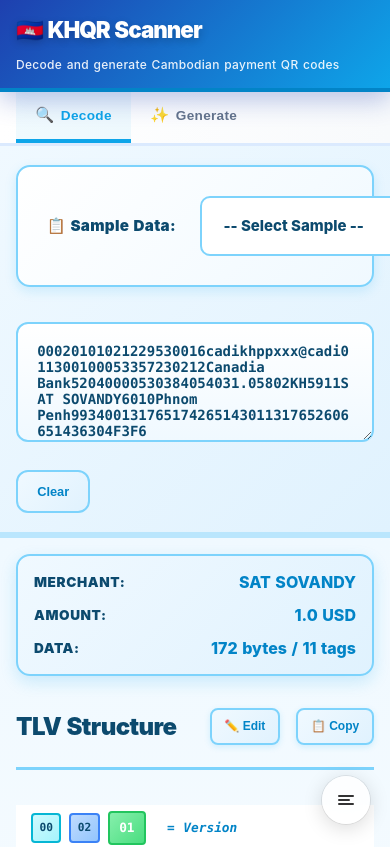
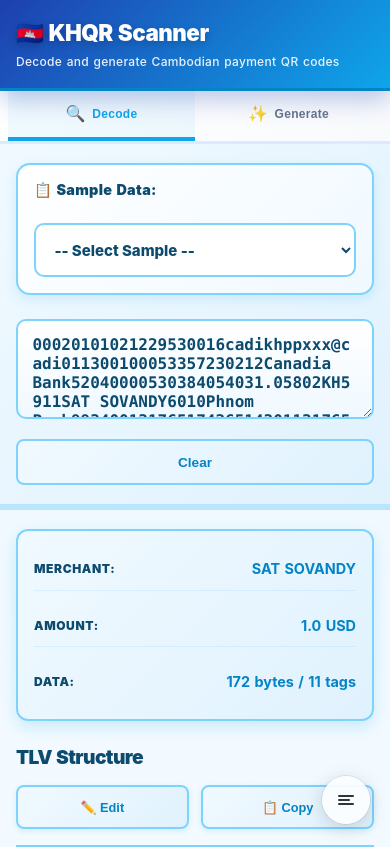
Before and after one commit to ousachea/App, a Nuxt app: page / in a window 390 px wide. Shown: the top 847 px of the page. Built offline with nearby package versions, Linux system fonts and the light colour scheme.

Commit message:
update qr mobile

```diff
--- a/pages/index.vue
+++ b/pages/index.vue
@@ -1300,6 +1300,7 @@
   background: rgba(14, 165, 233, 0.06);
 }
 
+
 .tab-icon {
   font-size: 1.1rem;
 }
@@ -2002,126 +2003,350 @@
   }
 }
 
+/* Mobile Responsive - Tablet and Below */
 @media (max-width: 768px) {
+  * {
+    touch-action: manipulation;
+  }
+
   .header {
-    padding: 1rem;
-  }
-
-  .header-top {
-    flex-direction: column;
-    gap: 0.8rem;
+    padding: 1.5rem 1.2rem;
+    border-bottom: 3px solid #0284c7;
   }
 
   .title {
-    font-size: 1.4rem;
+    font-size: 1.6rem;
+    font-weight: 900;
+    letter-spacing: -0.5px;
   }
 
   .subtitle {
-    font-size: 0.75rem;
+    font-size: 0.8rem;
+    margin-top: 0.4rem;
   }
 
   .tab-navigation {
-    padding: 0 1rem;
-    top: 5.5rem;
+    padding: 0 0.8rem;
+    gap: 0;
+    top: 5rem;
   }
 
   .tab-button {
-    padding: 0.9rem 1.2rem;
+    padding: 1rem 1rem;
     font-size: 0.85rem;
     gap: 0.4rem;
+    flex: 1;
+    justify-content: center;
   }
 
   .tab-icon {
-    font-size: 0.95rem;
+    font-size: 1rem;
   }
 
   .input-area {
-    padding: 1.2rem 1rem;
+    padding: 1.5rem 1.2rem;
+    gap: 1.2rem;
+  }
+
+  .sample-selector {
+    flex-direction: column;
+    padding: 1.2rem;
+    margin-bottom: 1.5rem;
+  }
+
+  .sample-label {
+    font-size: 0.9rem;
+    width: 100%;
+  }
+
+  .sample-select {
+    width: 100%;
+    padding: 0.9rem;
+    font-size: 15px;
+  }
+
+  .input-field {
+    height: 120px;
+    padding: 1rem;
+    font-size: 16px;
+    margin-bottom: 1rem;
+    border-radius: 10px;
+  }
+
+  .input-field::placeholder {
+    font-size: 14px;
+  }
+
+  .action-buttons {
+    display: flex;
+    flex-direction: column;
+    gap: 1rem;
+  }
+
+  .btn {
+    width: 100%;
+    padding: 0.9rem 1.2rem;
+    font-size: 0.9rem;
+    border-radius: 10px;
+  }
+
+  .btn-secondary {
+    background: linear-gradient(135deg, #f0f9ff 0%, #e0f2fe 100%);
+    color: #0284c7;
+    border: 2px solid #7dd3fc;
   }
 
   .summary-card {
     grid-template-columns: 1fr;
-    gap: 0.8rem;
-    padding: 1rem;
+    gap: 1rem;
+    padding: 1.2rem;
+    margin-bottom: 1.5rem;
+    border-radius: 12px;
   }
 
   .summary-item {
     flex-direction: row;
     justify-content: space-between;
     align-items: center;
-  }
-
-  .search-input {
-    padding: 0.85rem 1rem 0.85rem 2.4rem;
-    font-size: 0.85rem;
-  }
-
-  .btn {
-    padding: 0.75rem 1.2rem;
+    padding: 0.8rem 0;
+    border-bottom: 1px solid rgba(14, 165, 233, 0.1);
+  }
+
+  .summary-item:last-child {
+    border-bottom: none;
+  }
+
+  .summary-label {
     font-size: 0.8rem;
+    font-weight: 900;
+  }
+
+  .summary-value {
+    font-size: 0.95rem;
+    font-weight: 700;
+  }
+
+  .live-preview-toggle {
+    padding: 1.2rem;
+    margin-bottom: 1.5rem;
+    border-radius: 10px;
+  }
+
+  .toggle-text {
+    font-size: 0.9rem;
+  }
+
+  .result-section {
+    padding: 1.5rem 1.2rem;
+    padding-bottom: 200px;
+  }
+
+  .result-header {
+    margin-bottom: 1.5rem;
+    padding-bottom: 1rem;
+    flex-direction: column;
+    gap: 1rem;
+  }
+
+  .result-header h2 {
+    font-size: 1.3rem;
+    width: 100%;
+  }
+
+  .header-buttons {
+    width: 100%;
+    display: flex;
+    gap: 0.8rem;
   }
 
   .copy-btn {
-    padding: 0.6rem 0.8rem;
-    font-size: 0.75rem;
-  }
-
-  .control-btn {
-    padding: 0.5rem 0.6rem;
+    padding: 0.8rem 1rem;
+    font-size: 0.8rem;
+    border-radius: 8px;
+    flex: 1;
   }
 
   .edit-panel {
-    padding: 1.2rem;
+    padding: 1.5rem 1.2rem;
+    margin-bottom: 1.5rem;
+    border-radius: 12px;
+  }
+
+  .edit-field {
+    margin-bottom: 1.5rem;
+    gap: 0.6rem;
+  }
+
+  .edit-field label {
+    font-size: 0.9rem;
+    font-weight: 900;
   }
 
   .edit-input,
   .edit-select {
-    padding: 0.7rem;
+    padding: 0.9rem;
     font-size: 16px;
+    border-radius: 8px;
+  }
+
+  .edit-actions {
+    display: flex;
+    flex-direction: column;
+    gap: 1rem;
+    margin-top: 1.5rem;
+    padding-top: 1.2rem;
+  }
+
+  .edit-update-btn,
+  .edit-cancel-btn {
+    width: 100%;
+    padding: 1rem 1.2rem;
   }
 
   .tree-item {
-    padding: 0.5rem 0;
+    padding: 0.7rem 0;
+    gap: 0.4rem;
+  }
+
+  .tree-item:hover {
+    padding-left: 1rem;
   }
 
   .tree-tag,
-  .tree-length {
+  .tree-length,
+  .tree-data {
+    font-size: 0.75rem;
+    padding: 0.3rem 0.5rem;
+  }
+
+  .tree-meaning {
     font-size: 0.7rem;
-    padding: 0.3rem 0.4rem;
+    margin-left: 0.4rem;
   }
 
   .copy-item-btn {
     opacity: 1;
+    padding: 0.4rem 0.5rem;
+    font-size: 0.75rem;
+  }
+
+  .tlv-tree {
+    font-size: 0.8rem;
+  }
+
+  .live-preview-toggle {
+    flex-direction: column;
+    padding: 1.2rem;
+  }
+
+  .toggle-label {
+    width: 100%;
+    justify-content: space-between;
+  }
+
+  .notification {
+    right: 15px;
+    top: 20px;
+    padding: 1rem 1.2rem;
+    font-size: 0.85rem;
+    border-radius: 10px;
+  }
+}
+
+/* Extra Small Phones - Below 480px */
+@media (max-width: 480px) {
+  .header {
+    padding: 1.2rem 1rem;
+  }
+
+  .title {
+    font-size: 1.4rem;
+  }
+
+  .subtitle {
+    font-size: 0.75rem;
+  }
+
+  .tab-navigation {
+    padding: 0 0.5rem;
+  }
+
+  .tab-button {
+    padding: 0.85rem 0.5rem;
+    font-size: 0.75rem;
+  }
+
+  .input-area {
+    padding: 1.2rem 1rem;
+  }
+
+  .sample-selector {
+    padding: 1rem;
+  }
+
+  .input-field {
+    height: 100px;
+    padding: 0.9rem;
+  }
+
+  .btn {
+    padding: 0.85rem 1rem;
+    font-size: 0.85rem;
+    border-radius: 8px;
+  }
+
+  .summary-card {
+    padding: 1rem;
+    gap: 0.8rem;
+  }
+
+  .summary-label {
+    font-size: 0.75rem;
+  }
+
+  .summary-value {
+    font-size: 0.9rem;
+  }
+
+  .result-section {
+    padding: 1.2rem 1rem;
+  }
+
+  .result-header h2 {
+    font-size: 1.2rem;
+  }
+
+  .edit-panel {
+    padding: 1.2rem 1rem;
+  }
+
+  .edit-input,
+  .edit-select {
+    padding: 0.8rem;
+    font-size: 16px;
+  }
+
+  .tree-tag,
+  .tree-length,
+  .tree-data {
+    font-size: 0.7rem;
+  }
+
+  .tree-meaning {
+    font-size: 0.65rem;
+  }
+
+  .notification {
+    right: 10px;
+    top: 15px;
+    padding: 0.9rem 1rem;
+    font-size: 0.8rem;
+  }
+
+  .copy-item-btn {
     padding: 0.3rem 0.4rem;
-  }
-
-  .result-section {
-    padding: 1rem;
-  }
-}
-
-.result-section {
-  padding: 1rem 1rem;
-}
-
-.tlv-tree {
-  font-size: 0.7rem;
-  line-height: 1.5;
-}
-
-.tree-item {
-  padding: 0.35rem 0;
-  padding-left: 0.75rem;
-}
-
-.tree-children {
-  margin-left: 1.5rem;
-  padding-left: 0.75rem;
-}
-
-.tree-code {
-  padding: 0.15rem 0.4rem;
-  font-size: 0.7rem;
+    font-size: 0.7rem;
+  }
 }
 
 .notification {
```
